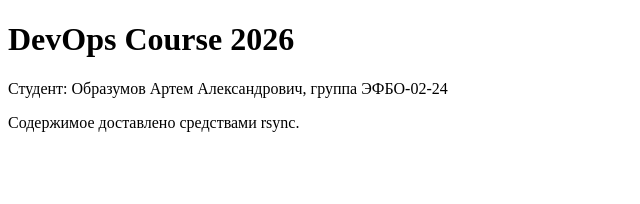
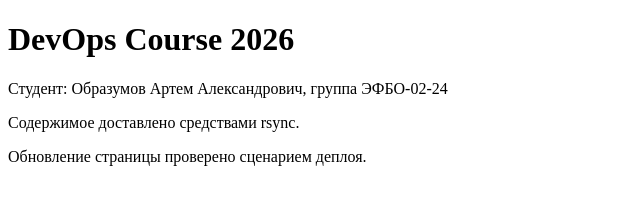
Before and after one commit to artemkaobraz/devops-course-2026, a plain HTML site: page site/index.html in a window 1280 px wide. Shown: the whole page, without its empty margins (0-640 px from the left). Drawn offline with Linux system fonts and the light colour scheme.

Commit message:
feat: update deployed site content

```diff
--- a/site/index.html
+++ b/site/index.html
@@ -8,5 +8,6 @@
     <h1>DevOps Course 2026</h1>
     <p>Студент: Образумов Артем Александрович, группа ЭФБО-02-24</p>
     <p>Содержимое доставлено средствами rsync.</p>
+    <p>Обновление страницы проверено сценарием деплоя.</p>
 </body>
 </html>
```
